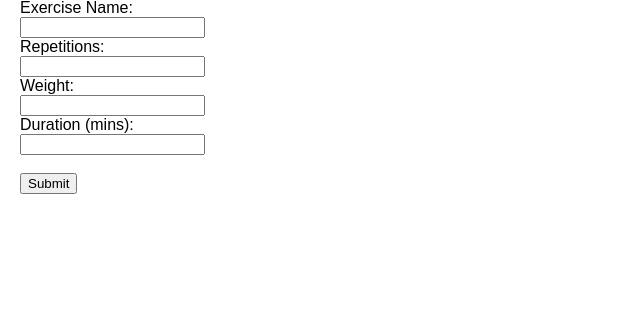
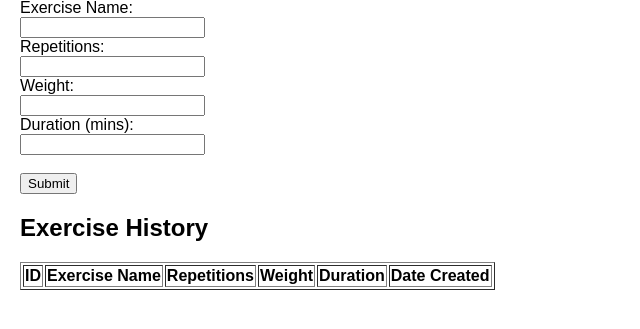
Before and after one commit to mohammadelkhiat/mahsoub, a Flask app: page / in a window 1280 px wide. Shown: the part 187-516 px from the top of the page, without its empty margins (0-640 px from the left). Run offline with Flask 3, Linux system fonts and the light colour scheme; data that the repository does not hold is empty.

Commit message:
Updated index.html file to include a table where all exercises are displayed.

```diff
--- a/templates/index.html
+++ b/templates/index.html
@@ -42,4 +42,42 @@
         alert('Exercise added!');
     };
 </script>
+<h2>Exercise History</h2>
+<table border="1" id="exerciseTable">
+    <thead>
+        <tr>
+            <th>ID</th>
+            <th>Exercise Name</th>
+            <th>Repetitions</th>
+            <th>Weight</th>
+            <th>Duration</th>
+            <th>Date Created</th>
+        </tr>
+    </thead>
+    <tbody>
+    </tbody>
+</table>
+<script>
+    // Fetch and display exercises in the table
+    async function loadExercises() {
+        const response = await fetch('/exercises');
+        const exercises = await response.json();
+        const tableBody = document.getElementById('exerciseTable').getElementsByTagName('tbody')[0];
+        tableBody.innerHTML = '';
+        exercises.forEach((exercise) => {
+            const row = `<tr>
+                <td>${exercise.id}</td>
+                <td>${exercise.name}</td>
+                <td>${exercise.repetitions}</td>
+                <td>${exercise.weight ?? 'N/A'}</td>
+                <td>${exercise.duration ?? 'N/A'} min</td>
+                <td>${new Date(exercise.created_at).toLocaleString()}</td>
+            </tr>`;
+            tableBody.innerHTML += row;
+        });
+    }
+
+    // Load data on page load
+    window.onload = loadExercises;
+</script>
 </html>
```
